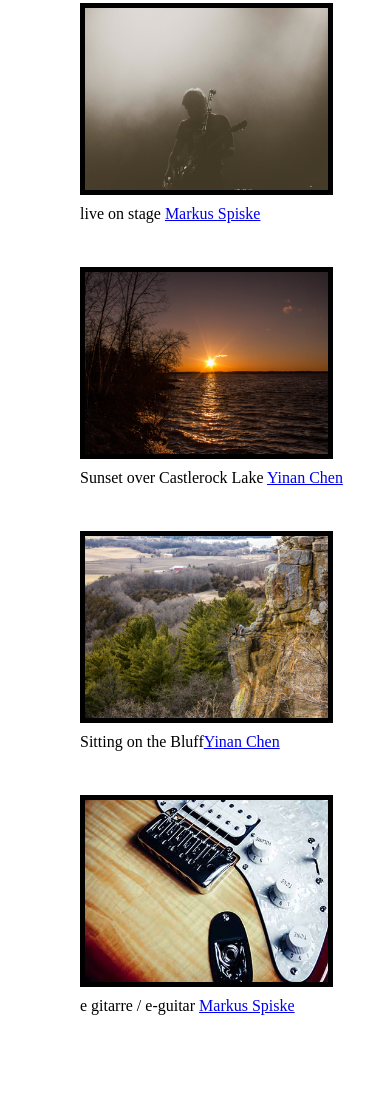
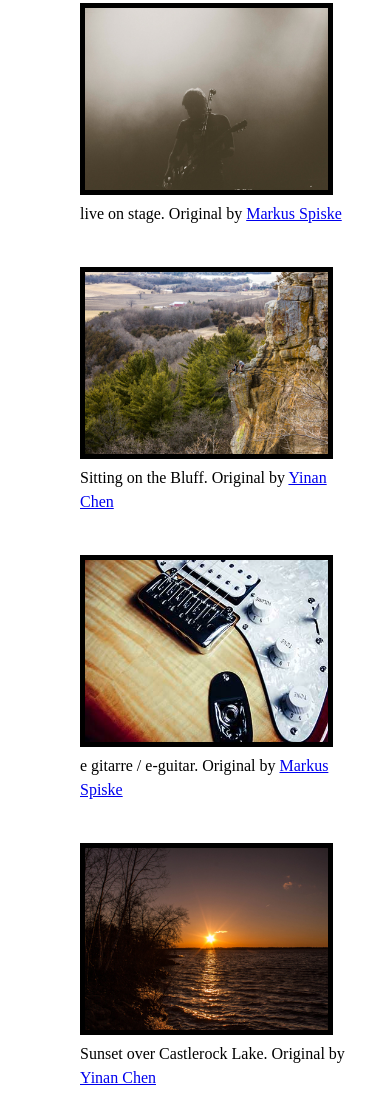
Before and after one commit to NataliaProtasova/responsive-images, a plain HTML site: page index.html in a window 390 px wide. Shown: the part 902-2000 px from the top of the page. Before the commit the page ends 1936 px from the top, so only its background shows below. Drawn offline with Linux system fonts and the light colour scheme.

Commit message:
Responsive Images

```diff
--- a/index.html
+++ b/index.html
@@ -21,7 +21,6 @@
                         <img src="img/Small/fahim-akhter-kund-malir-pakistan.jpg" alt="Kund Malir, Hangol, Pakistan" />
                     </picture>
                     <figcaption>Kund Malir, Hangol, Pakistan. Original by <a href="https://500px.com/fahimakhter">Fahim Akhter</a></figcaption>
-
                 </figure>
             </li>
 
@@ -34,11 +33,9 @@
                         <source srcset="img/Small/markus-spiske-carrots.jpg" media="(max-width: 700px)" />
                         <img src="img/Medium/markus-spiske-carrots.jpg" alt="Controlled farming fresh bio carrot" />
                     </picture>
-                    <figcaption> controlled farming fresh bio carrot <a href=https://500px.com/markusspiske>Markus Spiske</a></figcaption>
-
+                    <figcaption> controlled farming fresh bio carrot. Original by <a href=https://500px.com/markusspiske>Markus Spiske</a></figcaption>
                 </figure>
             </li>
-
 
             <li>
                 <figure>
@@ -49,12 +46,8 @@
                         <img src="img/Medium/markus-spiske-concert-crowd.jpg" alt="Music festival live concert fans" />
                     </picture>
                     <figcaption> music festival live concert fans <a href=https://500px.com/markusspiske>Markus Spiske</a></figcaption>
-
-
                 </figure>
-
             </li>
-
 
             <li>
                 <figure>
@@ -64,26 +57,10 @@
                         <source srcset="img/Small/markus-spiske-stage.jpg" media="(max-width: 700px)" />
                         <img src="img/Medium/markus-spiske-stage.jpg" alt="Live on stage" />
                     </picture>
-                    <figcaption> live on stage <a href=https://500px.com/markusspiske>Markus Spiske</a></figcaption>
-
+                    <figcaption> live on stage. Original by <a href=https://500px.com/markusspiske>Markus Spiske</a></figcaption>
 
                 </figure>
             </li>
-
-            <li>
-                <figure>
-                    <picture>
-                        <source srcset="img/Large/yiman-chen-castlerock-wisconsin-Edit.jpg" media="(min-width: 1500px)" />
-                        <source srcset="img/Medium/yiman-chen-castlerock-wisconsin-Edit.jpg" media="(min-width: 700px) and (max-width: 1500px)" />
-                        <source srcset="img/Small/yiman-chen-castlerock-wisconsin-Edit.jpg" media="(max-width: 700px)" />
-                        <img src="img/Medium/yiman-chen-castlerock-wisconsin-Edit.jpg" alt="Sunset over Castlerock Lake" />
-                    </picture>
-                    <figcaption> Sunset over Castlerock Lake <a href=https://500px.com/webmaster85>Yinan Chen</a></figcaption>
-
-
-                </figure>
-            </li>
-
             <li>
                 <figure>
                     <picture>
@@ -92,9 +69,7 @@
                         <source srcset="img/Small/yiman-chen-gibraltar-rock-wisconsin-Edit.jpg" media="(max-width: 700px)" />
                         <img src="img/Medium/yiman-chen-gibraltar-rock-wisconsin-Edit.jpg" alt="Sitting on the Bluff" />
                     </picture>
-                    <figcaption> Sitting on the Bluff<a href=https://500px.com/webmaster85>Yinan Chen</a></figcaption>
-
-
+                    <figcaption> Sitting on the Bluff. Original by <a href=https://500px.com/webmaster85>Yinan Chen</a></figcaption>
                 </figure>
             </li>
             <li>
@@ -105,12 +80,23 @@
                         <source srcset="img/Small/markus-spiske-guitar.jpg" media="(max-width: 700px)" />
                         <img src="img/Medium/markus-spiske-guitar.jpg" alt="e gitarre / e-guitar" />
                     </picture>
-                    <figcaption> e gitarre / e-guitar <a href=https://500px.com/markusspiske>Markus Spiske</a></figcaption>
-
-
+                    <figcaption> e gitarre / e-guitar. Original by <a href=https://500px.com/markusspiske>Markus Spiske</a></figcaption>
                 </figure>
 
             </li>
+            <li>
+                <figure>
+                    <picture>
+                        <source srcset="img/Large/yiman-chen-castlerock-wisconsin-Edit.jpg" media="(min-width: 1500px)" />
+                        <source srcset="img/Medium/yiman-chen-castlerock-wisconsin-Edit.jpg" media="(min-width: 700px) and (max-width: 1500px)" />
+                        <source srcset="img/Small/yiman-chen-castlerock-wisconsin-Edit.jpg" media="(max-width: 700px)" />
+                        <img src="img/Medium/yiman-chen-castlerock-wisconsin-Edit.jpg" alt="Sunset over Castlerock Lake" />
+                    </picture>
+                    <figcaption> Sunset over Castlerock Lake. Original by <a href=https://500px.com/webmaster85>Yinan Chen</a></figcaption>
+                </figure>
+            </li>
+
+
         </ul>
     </div>
 </body>
--- a/menu.css
+++ b/menu.css
@@ -54,8 +54,9 @@ img:hover {
     }
 }
 
-@media screen and (min-width: 1201px){
+@media screen and (min-width: 1200px){
     li{
+        float: left;
         width: 25%;
     }
 
```
